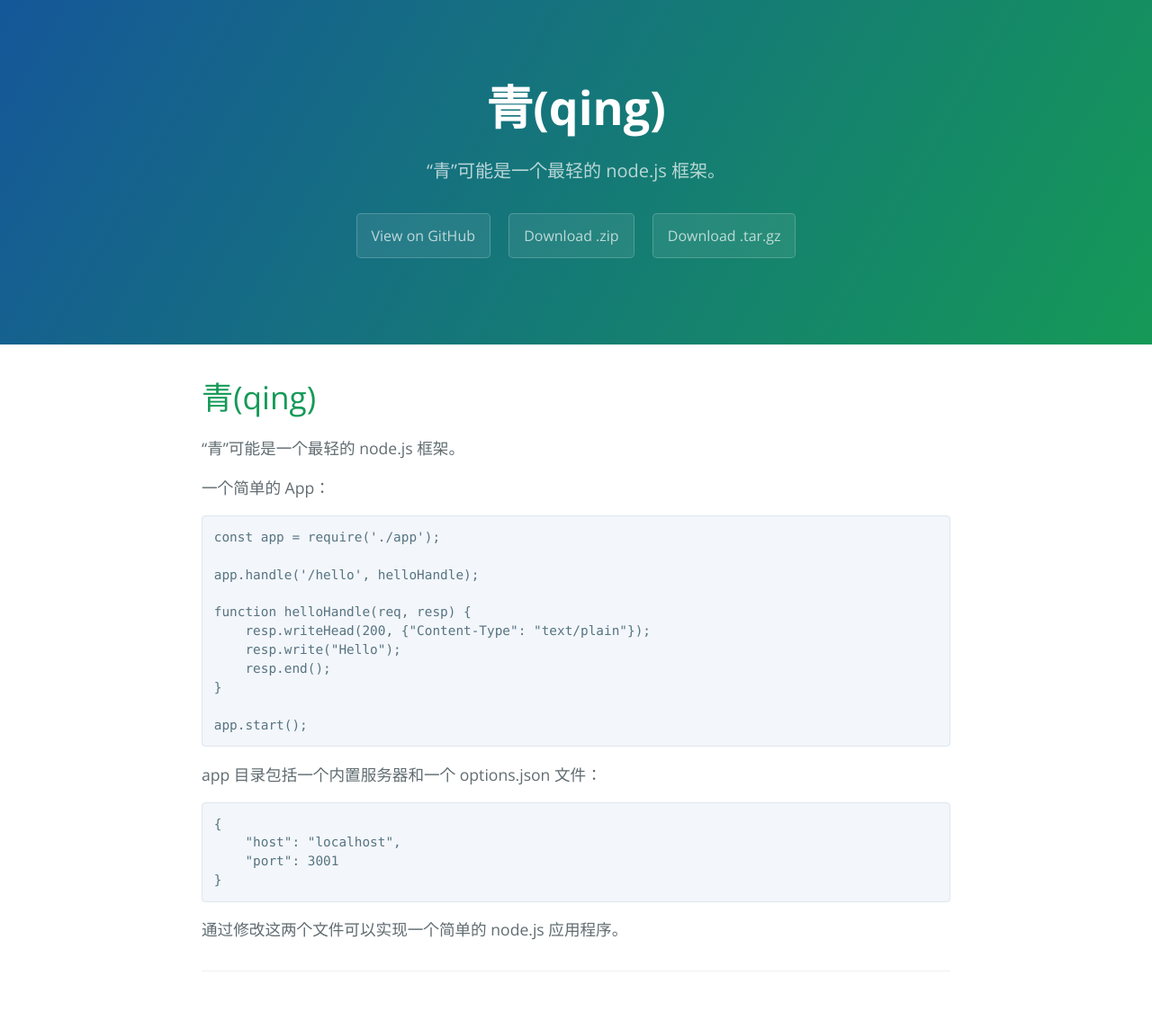
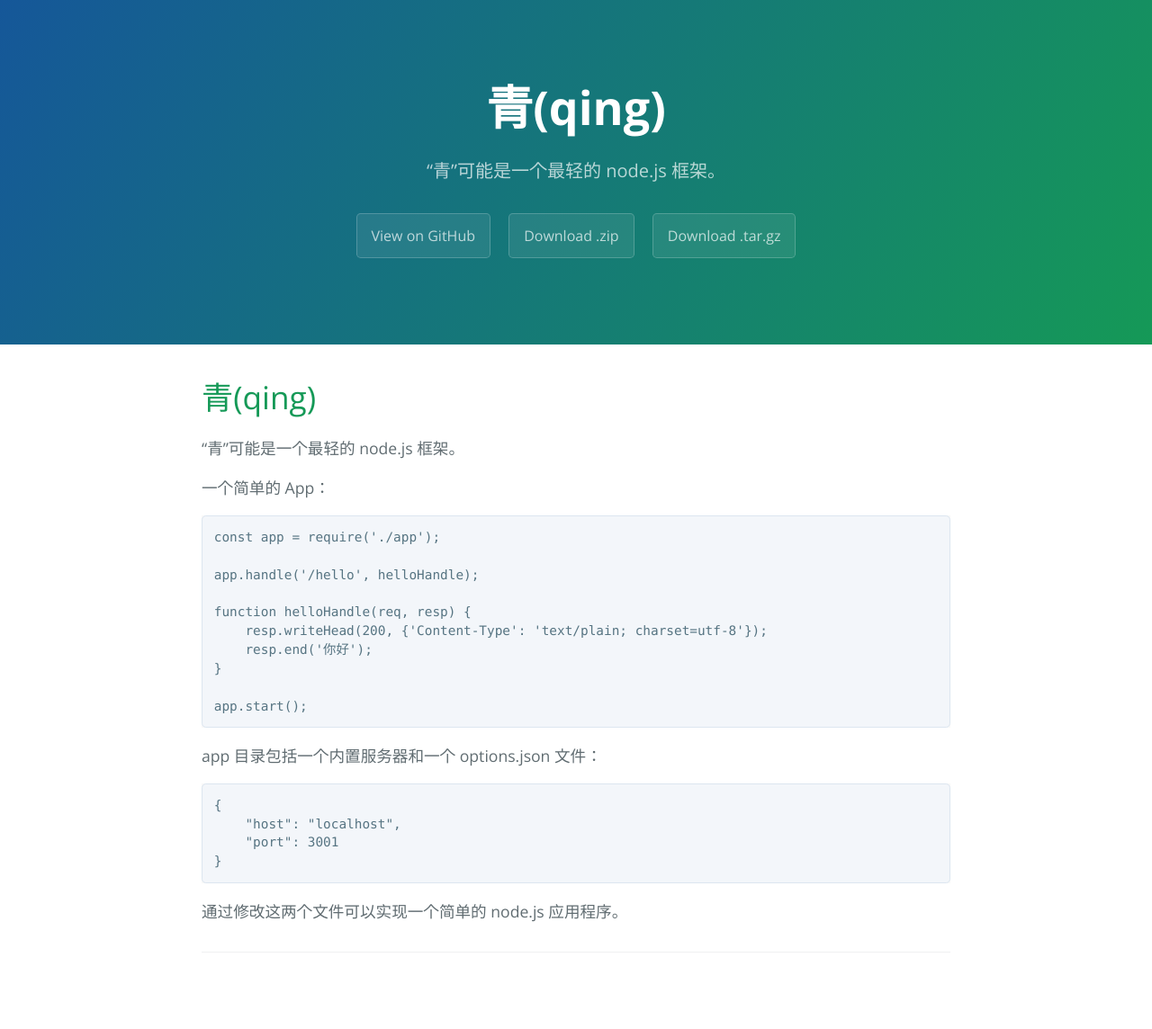
Before and after one commit to alexfu2011/qing, a Jekyll site: the page built from index.md, in a window 1280 px wide. Shown: the whole page at 90% size. Built offline with Jekyll 4.4.1, drawn with Linux system fonts in a browser that asks for light colours; our own code applies the rules of GitHub Pages for plain Markdown files; after the commit the page ends 1123 px from its top, so only the background shows below that.

Commit message:
first commit

```diff
--- a/index.md
+++ b/index.md
@@ -11,9 +11,8 @@
     app.handle('/hello', helloHandle);
 
     function helloHandle(req, resp) {
-        resp.writeHead(200, {"Content-Type": "text/plain"});
-        resp.write("Hello");
-        resp.end();
+        resp.writeHead(200, {'Content-Type': 'text/plain; charset=utf-8'});
+        resp.end('你好');
     }
 
     app.start();
```
